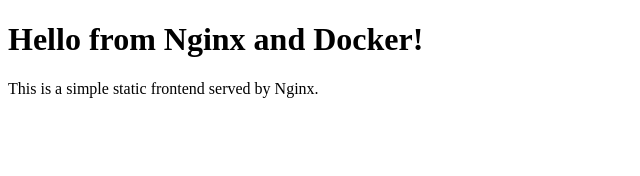
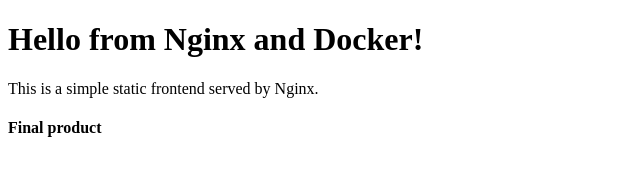
Before and after one commit to TankChirag-1212/Assessment, a plain HTML site: page Docker/frontend/index.html in a window 1280 px wide. Shown: the whole page, without its empty margins (0-640 px from the left). Drawn offline with Linux system fonts and the light colour scheme.

Commit message:
changed index.html

```diff
--- a/Docker/frontend/index.html
+++ b/Docker/frontend/index.html
@@ -3,5 +3,6 @@
 <body>
     <h1>Hello from Nginx and Docker!</h1>
     <p>This is a simple static frontend served by Nginx.</p>
+    <h4> Final product</h4>
 </body>
 </html>
```
